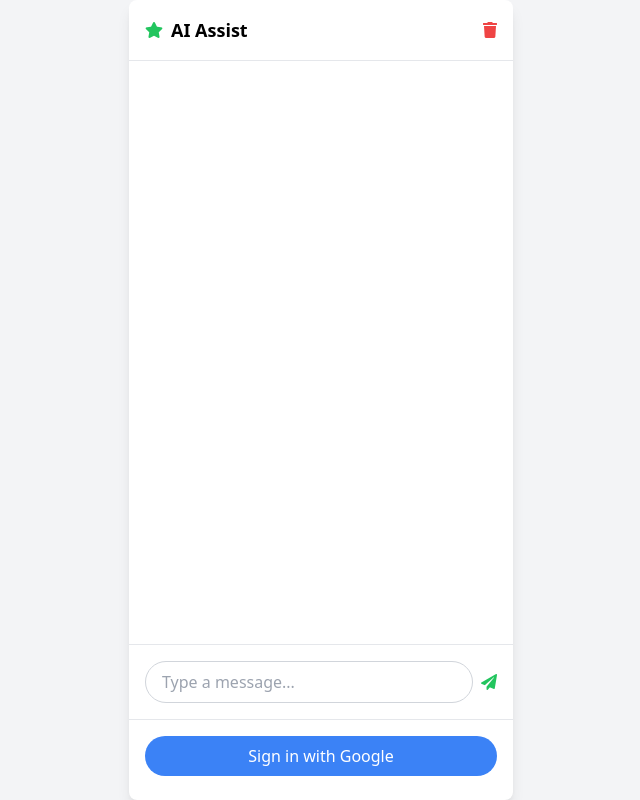
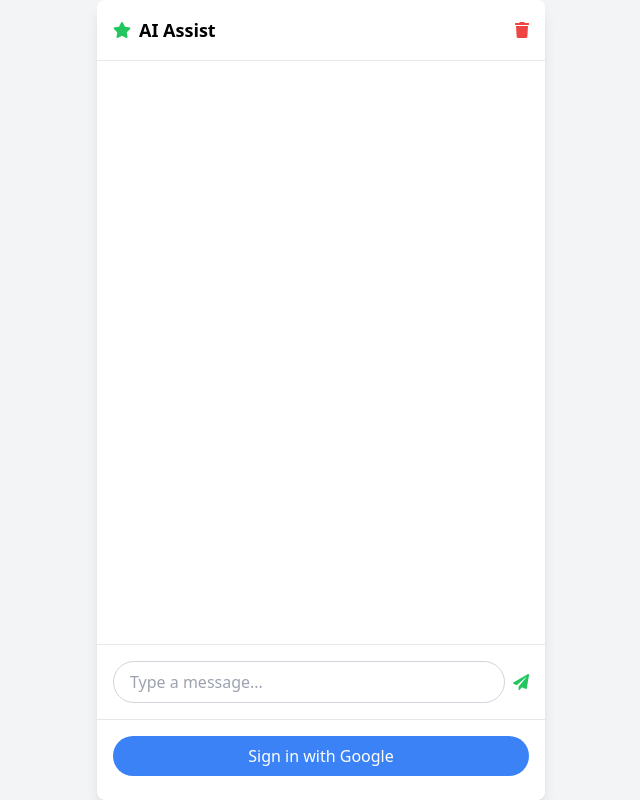
Before and after one commit to jagan-rizz/buddies, a plain HTML site: page index.html in a window 1280 px wide. Shown: the whole page, without its empty margins (319-959 px from the left). Drawn offline with nearby package versions, Linux system fonts and the light colour scheme; no server answers.

Commit message:
Update index.html

```diff
--- a/index.html
+++ b/index.html
@@ -88,8 +88,8 @@
     });
   </script>
 </head>
-<body class="bg-gray-100 flex items-center justify-center h-screen">
-  <div class="bg-white rounded-lg shadow-lg w-96 h-full flex flex-col">
+<body class="bg-gray-100 flex items-center justify-center h-screen p-0 m-0">
+  <div class="bg-white rounded-lg shadow-lg w-full max-w-md h-full flex flex-col">
     <div class="flex items-center justify-between p-4 border-b border-gray-200">
       <div class="flex items-center">
         <i class="fas fa-star text-green-500 mr-2"></i>
```
